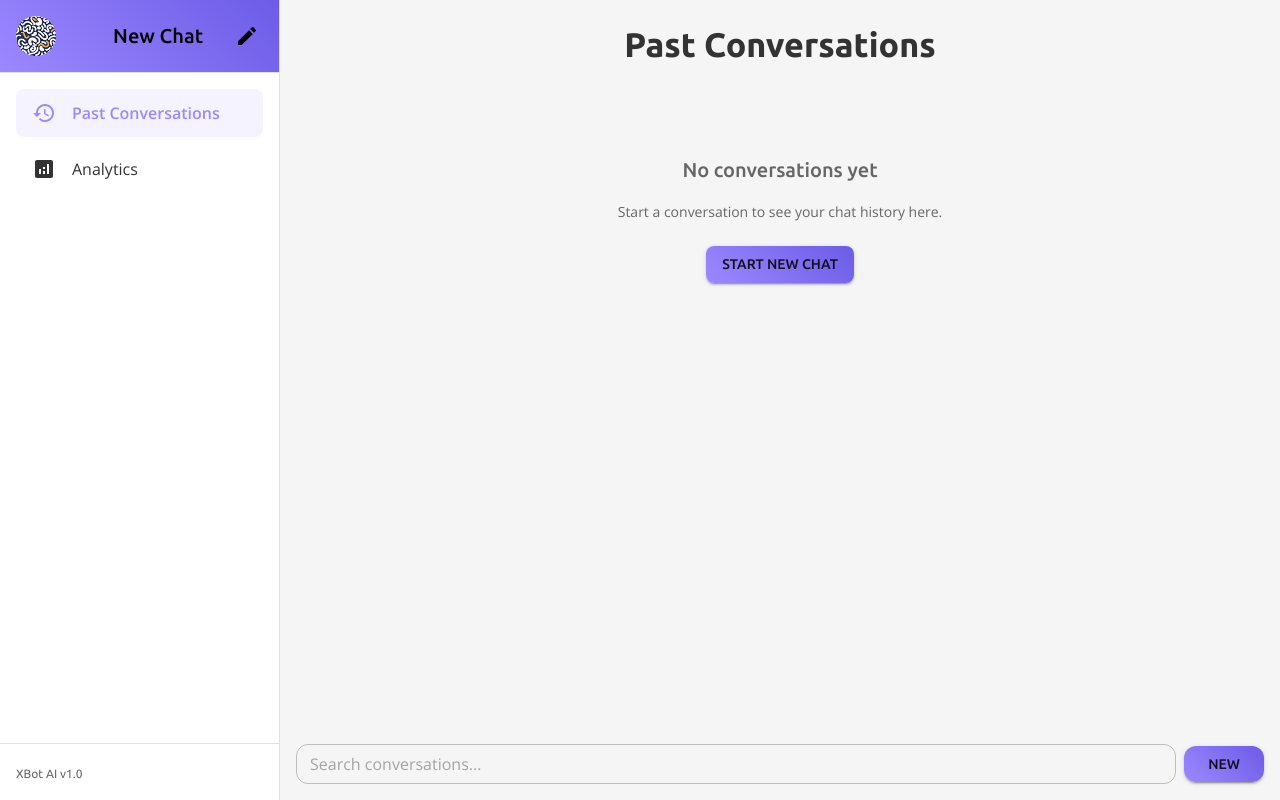
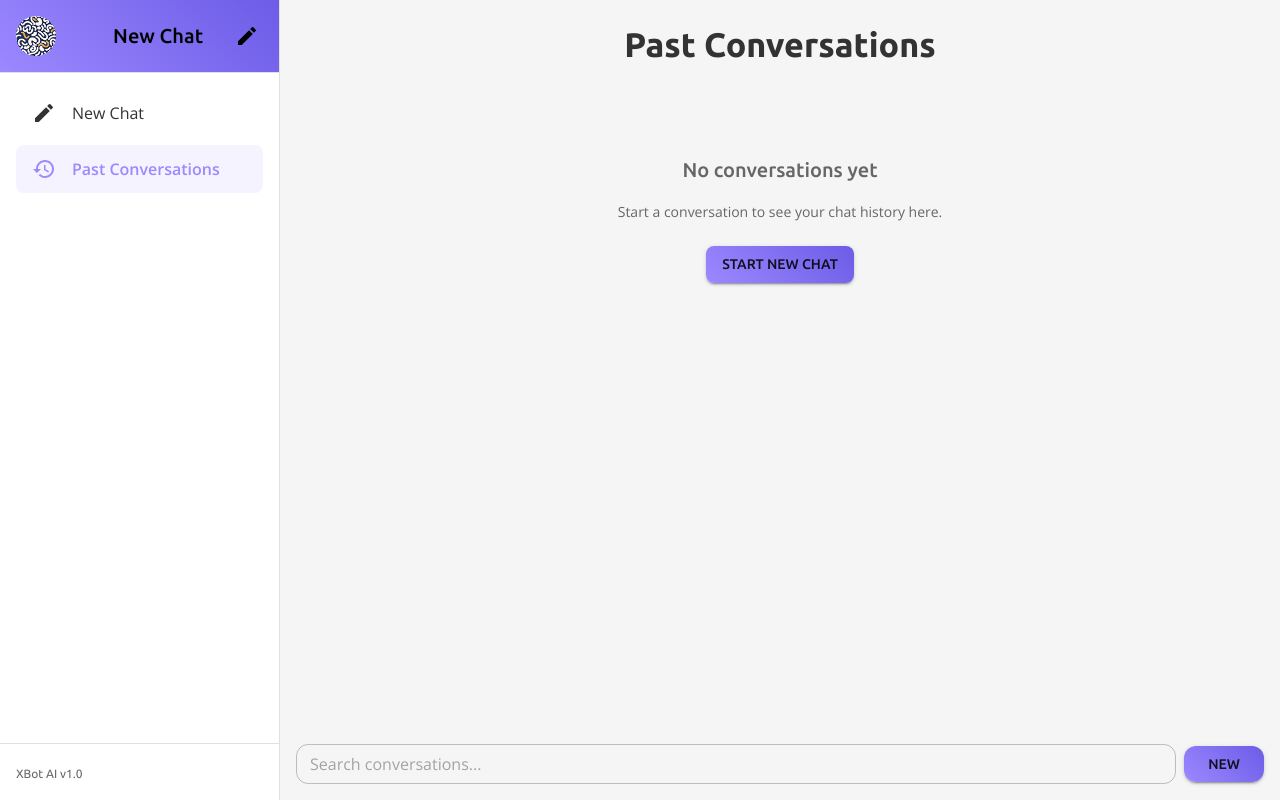
Before and after one commit to prashantpandey98/XBotAI, a React (Vite) app: page /history in a window 1280 px wide. Built offline with nearby package versions, Linux system fonts and the light colour scheme.

Commit message:
removed analytics from menu

```diff
--- a/src/App.jsx
+++ b/src/App.jsx
@@ -11,7 +11,7 @@ function App() {
       <Routes>
         <Route path="/" element={<ChatInterface />} />
         <Route path="/history" element={<PastConversations />} />
-        <Route path="/analytics" element={<FeedbackAnalytics />} />
+        {/* <Route path="/analytics" element={<FeedbackAnalytics />} /> */}
       </Routes>
     </AppProvider>
   );
--- a/src/components/FeedbackAnalytics.jsx
+++ b/src/components/FeedbackAnalytics.jsx
@@ -23,7 +23,7 @@ import {
   Divider,
 } from '@mui/material';
 import {
-  ArrowBack as ArrowBackIcon,
+  Menu as MenuIcon,
   ThumbUp,
   ThumbDown,
   Star,
@@ -106,7 +106,7 @@ const FeedbackAnalytics = () => {
               onClick={handleDrawerToggle}
               sx={{ mr: 2 }}
             >
-              <ArrowBackIcon />
+              <MenuIcon />
             </IconButton>
             <Typography variant="h6" noWrap component="div">
               Feedback Analytics
--- a/src/components/PastConversations.jsx
+++ b/src/components/PastConversations.jsx
@@ -15,7 +15,7 @@ import {
   TextField,
 } from '@mui/material';
 import {
-  ArrowBack as ArrowBackIcon,
+   Menu as MenuIcon,
   ThumbUp,
   ThumbDown,
   Star,
@@ -156,7 +156,7 @@ const PastConversations  = () => {
               onClick={handleDrawerToggle}
               sx={{ mr: 2 }}
             >
-              <ArrowBackIcon />
+              <MenuIcon />
             </IconButton>
             <Typography variant="h6" noWrap component="div">
               Past Conversations
--- a/src/components/Sidebar.jsx
+++ b/src/components/Sidebar.jsx
@@ -32,15 +32,13 @@ const Sidebar = ({ mobileOpen, handleDrawerToggle, onNewChat }) => {
   const { actions } = useApp();
 
   const menuItems = [
+  { text: 'New Chat',
+      icon: <EditIcon />,
+      path: '/',},
     {
       text: 'Past Conversations',
       icon: <HistoryIcon />,
       path: '/history',
-    },
-    {
-      text: 'Analytics',
-      icon: <AnalyticsIcon />,
-      path: '/analytics',
     },
   ];
 
```
